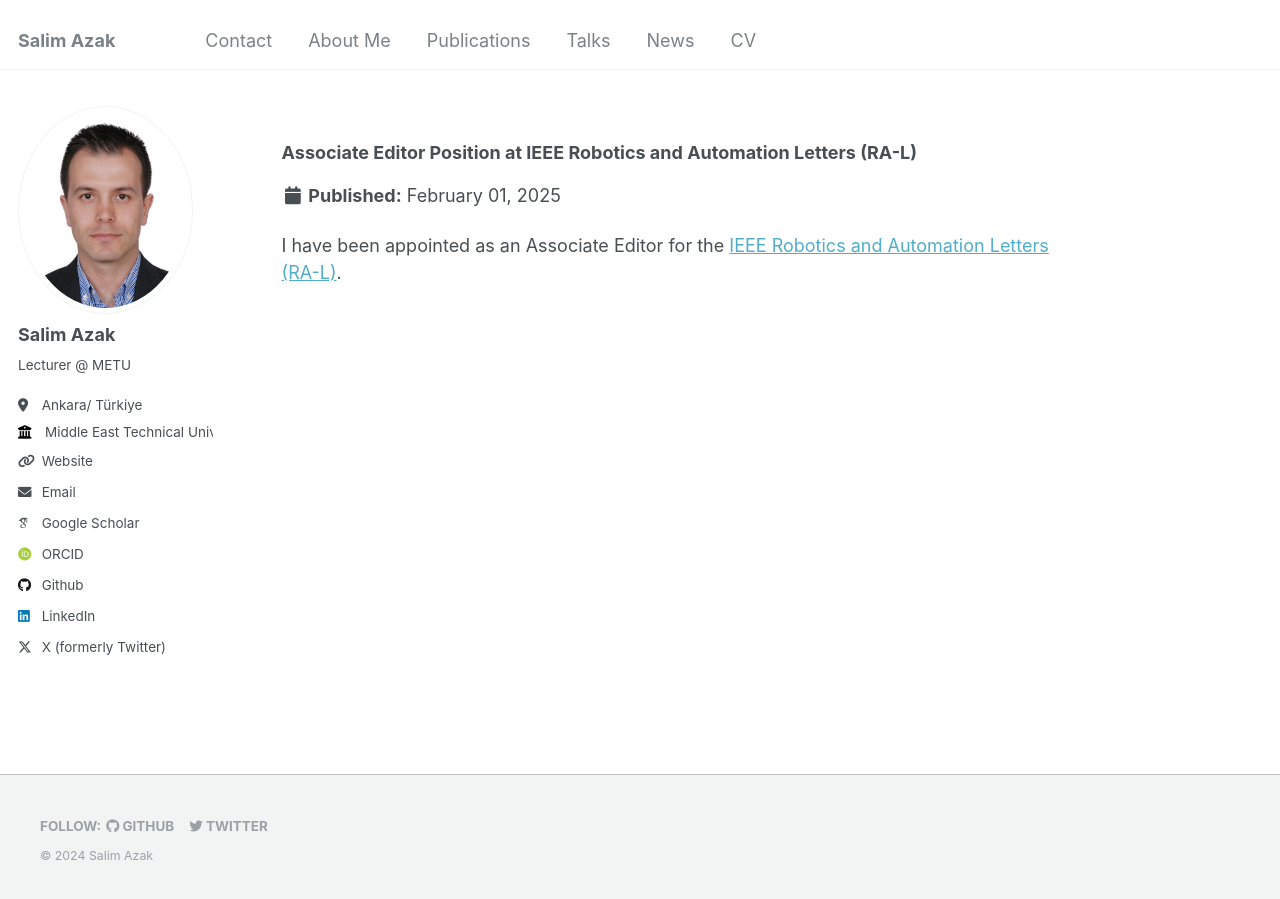
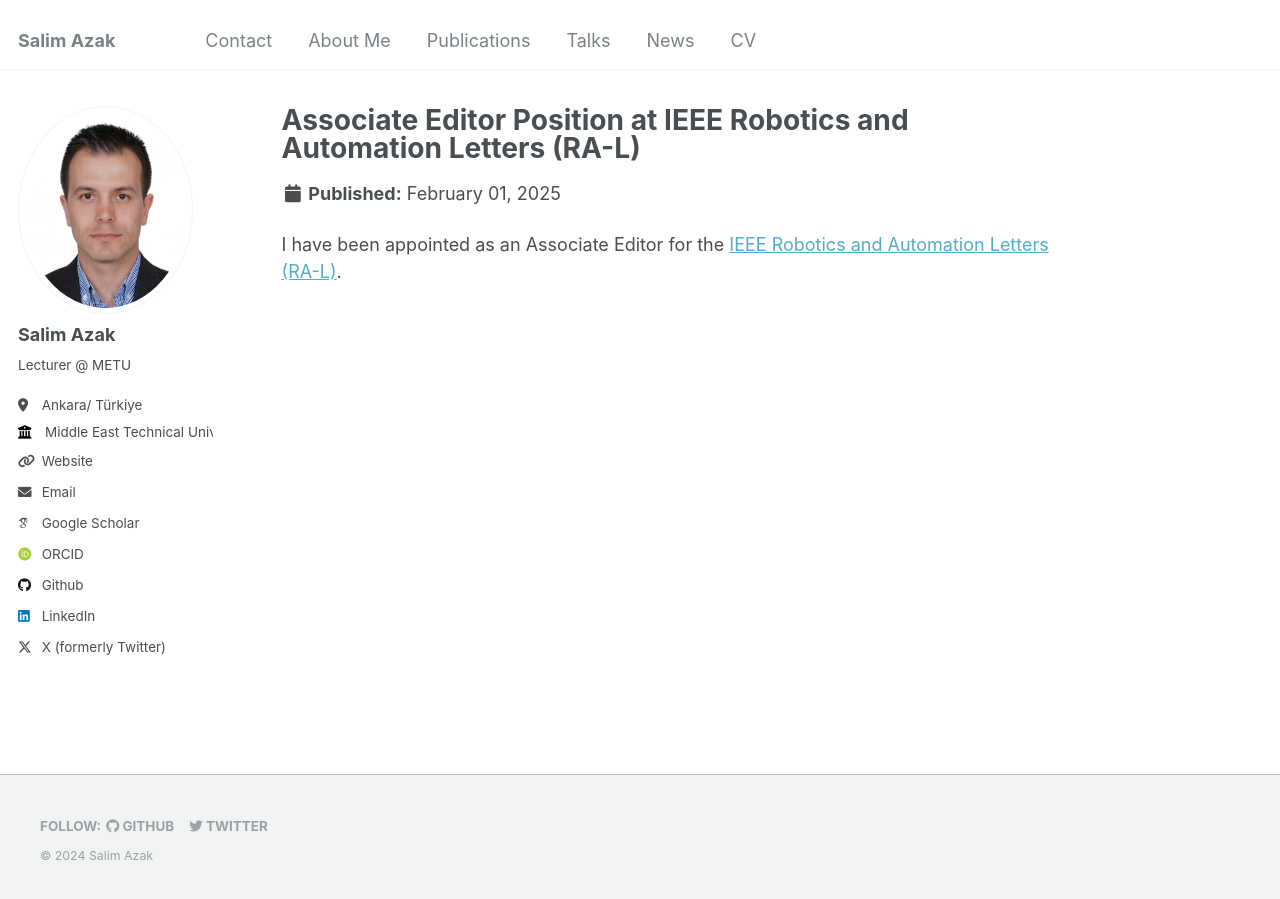
Before and after one commit to salimazak/salimazak.github.io, a Jekyll site: the page built from news/2025-02-01-ra-l-ae.md, in a window 1280 px wide. Built offline with Jekyll 4.4.1, drawn with Linux system fonts in a browser that asks for light colours; some web fonts are replaced.

Commit message:
Update 2025-02-01-ra-l-ae.md

```diff
--- a/news/2025-02-01-ra-l-ae.md
+++ b/news/2025-02-01-ra-l-ae.md
@@ -1,5 +1,5 @@
 ---
-title: "### Associate Editor Position at IEEE Robotics and Automation Letters (RA-L)"
+title: "Associate Editor Position at IEEE Robotics and Automation Letters (RA-L)"
 date: 2025-02-01
 ---
 
```
